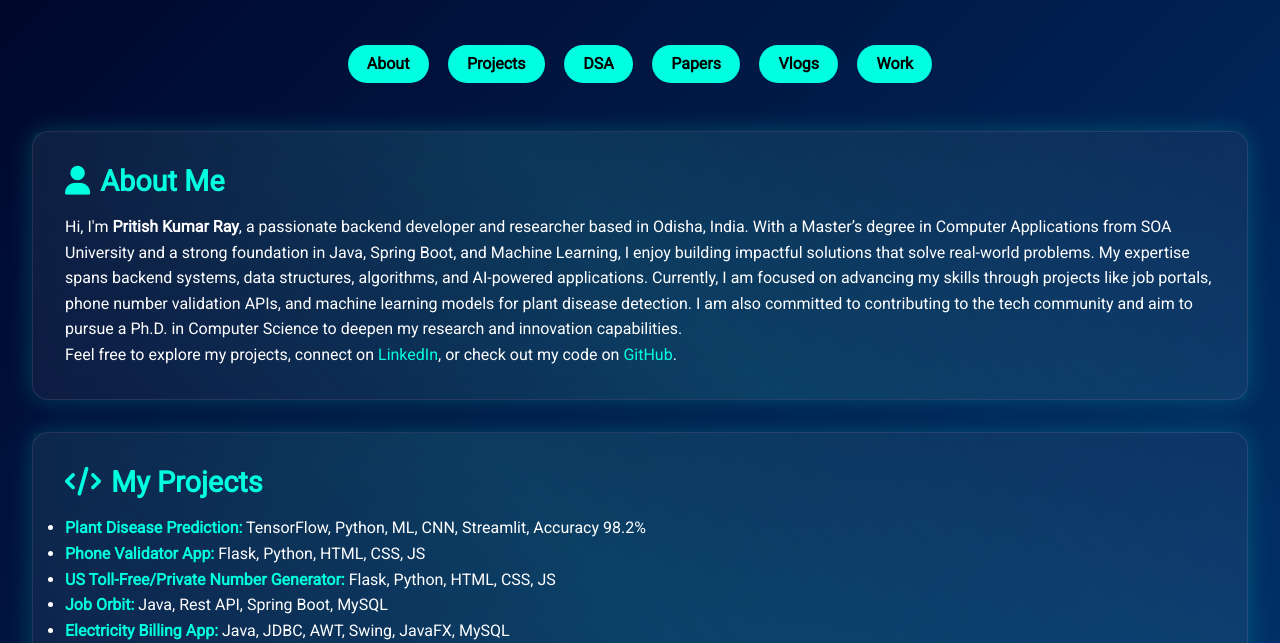
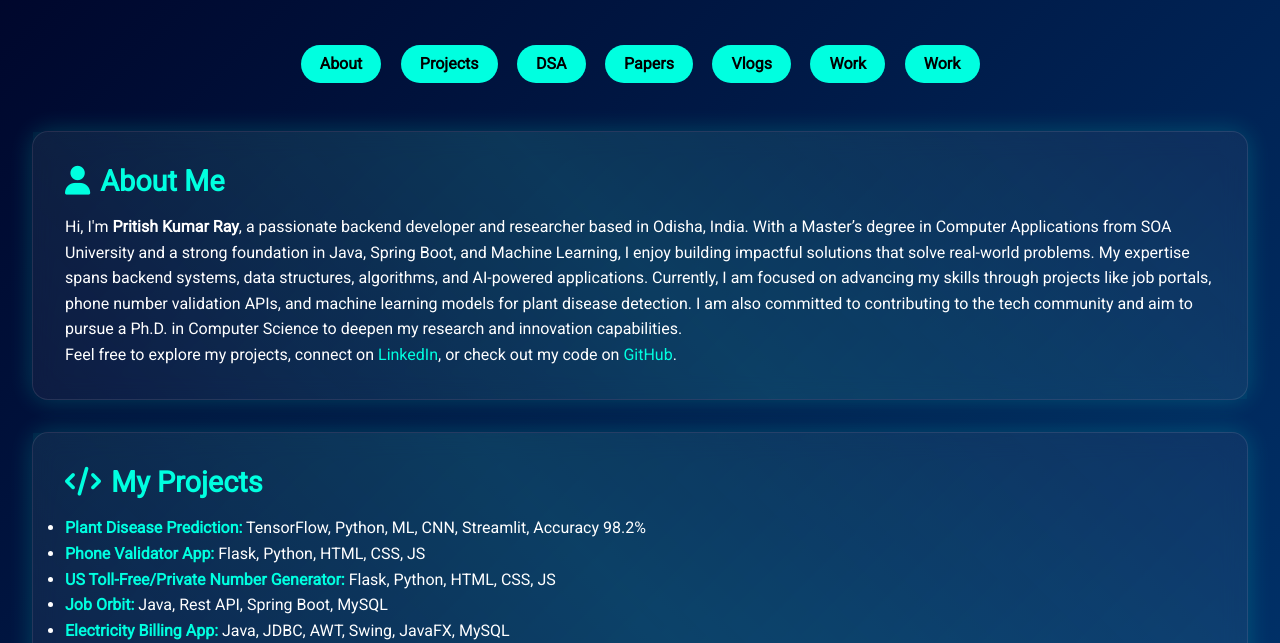
Before and after one commit to PritishDoc/Portfolio, a plain HTML site: page index.html in a window 1280 px wide. Shown: the part 145-788 px from the top of the page. Drawn offline with Linux system fonts and the light colour scheme.

Commit message:
Update index.html

```diff
--- a/index.html
+++ b/index.html
@@ -130,6 +130,7 @@
     <a href="#papers">Papers</a>
     <a href="#vlogs">Vlogs</a>
     <a href="#work">Work</a>
+    <a href="#connect">Work</a>
   </nav>
 <section id="about" class="glass-card">
   <h2><i class="fas fa-user icon-link"></i>About Me</h2>
@@ -201,6 +202,7 @@
   <p>🔍 For more details on my projects and skills, visit my <a href="https://github.com/PritishDoc" target="_blank" rel="noopener noreferrer">GitHub</a> and <a href="https://linktr.ee/_Pritish_" target="_blank" rel="noopener noreferrer">Portfolio</a>.</p>
 </section>
 
+
   <footer>
     <p>&copy; 2025 Pritish Kumar Ray | Made with futuristic vibes 🚀</p>
   </footer>
```
